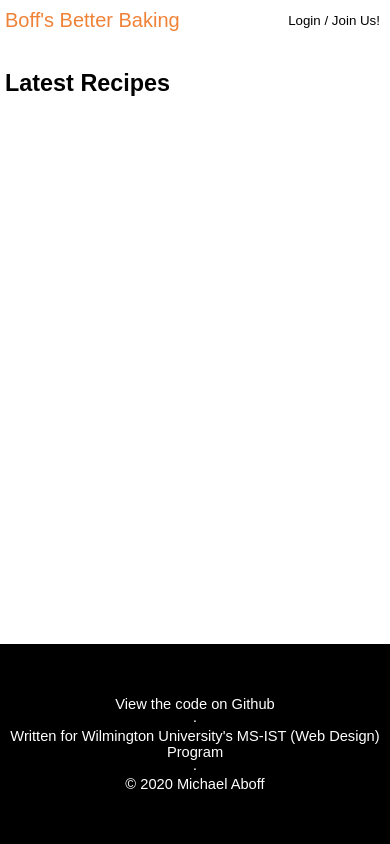
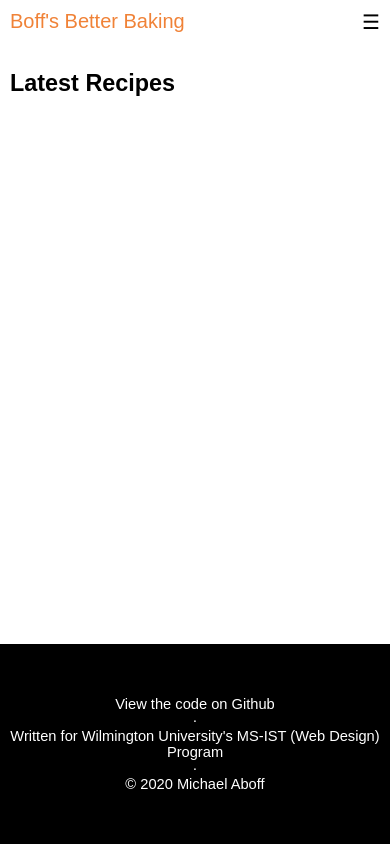
Before and after one commit to mwaboff/BoffMVC, a PHP site: template app/template/home.phtml in a window 390 px wide. Run offline with PHP 8.4, Linux system fonts and the light colour scheme; the template is opened without the code that fills it, so the values that code supplies are empty.

Commit message:
Improved responsiveness. Added hamburger menu for smaller screen sizes

```diff
--- a/app/template/navbar/nav-account-buttons.phtml
+++ b/app/template/navbar/nav-account-buttons.phtml
@@ -1,8 +1,13 @@
+<label for="hamburger">&#9776;</label>
+<input type="checkbox" id="hamburger"/>
+
 <?php
 if (!isset($_SESSION["id"])) {
 ?>
 
-<a href="?page=login" id="navbar-login-button" class="nav-item"><span class="nav-item-link">Login / Join Us!</span></a>
+<ul>
+    <li><a href="?page=login" id="navbar-login-button" class="nav-item">Login / Join Us!</a></li>
+</ul>
 
 <?php
 } else {
@@ -10,9 +15,11 @@ if (!isset($_SESSION["id"])) {
     $id = $_SESSION["id"];
 ?>
 
-<a href="?page=recipe&action=create" id="navbar-recipe-button" class="nav-item"><span class="nav-item-link">Create Recipe</span></a>
-<a href="?page=user&uid=<?= $id ?>" id="navbar-acct-button" class="nav-item"><span class="nav-item-link"><?= $name ?></span></a>
-<a href="?page=logout" id="navbar-logout-button" class="nav-item"><span class="nav-item-link">Logout</span></a>
+<ul>
+    <li><a href="?page=recipe&action=create" id="navbar-recipe-button" class="nav-item">Create Recipe</a></li>
+    <li><a href="?page=user&uid=<?= $id ?>" id="navbar-acct-button" class="nav-item"><?= $name ?></a></li>
+    <li><a href="?page=logout" id="navbar-logout-button" class="nav-item">Logout</a></li>
+</ul>
 
 <?php
 }
--- a/app/template/navbar/navbar.phtml
+++ b/app/template/navbar/navbar.phtml
@@ -1,7 +1,7 @@
 <div class="navbar">
     <div class="navbar-content">
         <a class="header-logo" href="?page=home">Boff's Better Baking</a>
-        <div class="nav-link-group">
+        <div id="nav-link-group">
             <?php require("nav-account-buttons.phtml") ?>
         </div>
     </div>
--- a/app/view/Application/css/style.css
+++ b/app/view/Application/css/style.css
@@ -39,7 +39,7 @@ body {
 
 @media screen and (max-width: 768px) {
     .content {
-        padding: 30px 5px;
+        padding: 30px 10px;
     }
 }
 
--- a/app/view/Navbar/css/navbar.css
+++ b/app/view/Navbar/css/navbar.css
@@ -9,6 +9,8 @@
     --logo-size: 20pt;
     --logo-weight: normal;
 
+    --navbar-padding: 10px;
+
     --navbar-menu-font-size: 11pt;
 }
 
@@ -17,8 +19,6 @@
     width: 100%;
     z-index: 100;
     max-height: var(--top-row-height);
-    grid-row: 1;
-    grid-column: 1 / -1;
     background: rgba(255, 255, 255, 0.836);
     backdrop-filter: blur(5px);
 }
@@ -26,8 +26,6 @@
 .navbar-default-background {
     width: 100%;
     min-height: var(--top-row-height);
-    grid-row: 1;
-    grid-column: 1 / -1;
     z-index: -5;
     background: white;
 }
@@ -42,6 +40,8 @@
     margin: 0 auto;
 }
 
+
+/* Logo */
 .header-logo {
     text-decoration: none;
     font-size: var(--logo-size);
@@ -53,24 +53,51 @@
     outline: none;
 }
 
-.nav-link-group {
+
+/* Navbar Links */
+#nav-link-group {
     min-height: var(--top-row-height);
 
     display: flex;
     flex-direction: row;
     justify-content: space-between;
+    align-items: center;
+    height: 100%;
+
+}
+
+#nav-link-group label, #hamburger {
+    display: none;
+}
+
+#nav-link-group ul {
+    list-style-type: none;
+    min-height: var(--top-row-height);
+    display: flex;
+    flex-direction: row;
+    justify-content: space-between;
+    align-items: center;
+}
+
+#nav-link-group ul li {
+    min-height: var(--top-row-height);
+    display: flex;
+    flex-direction: row;
+    justify-content: space-between;
+    align-items: center;
 }
 
 .nav-item {
+    padding: 0 var(--navbar-padding);
+    color: var(--navbar-text-color);
+    font-size: var(--navbar-menu-font-size);
+    text-decoration: none;
+    min-height: var(--top-row-height);
     display: flex;
+    flex-direction: row;
+    justify-content: space-between;
     align-items: center;
 
-    padding: 0px 10px;
-
-    text-decoration: none;
-    font-size: var(--navbar-menu-font-size);
-    color: var(--navbar-text-color);
-    transition-duration: var(--transition-speed);
 }
 
 .nav-item:hover {
@@ -86,12 +113,9 @@
     }
 
     .navbar {
-        padding-left: 5px;
+        padding: var(--navbar-padding);
     }
 
-    .nav-link-group {
-
-    }
 }
 
 
@@ -99,6 +123,48 @@
     :root {
         --content-width: 100%;
     }
+
+    .navbar-content {
+        flex-direction: column;
+        justify-items: center;
+        width: 100%;
+    }
+
+    .header-logo {
+        align-self: flex-start;
+    }
+
+    #nav-link-group {
+        align-self: flex-end;
+    }
+
+    #nav-link-group label {
+        display: block;
+        position: absolute;
+        top: var(--navbar-padding);
+        right: var(--navbar-padding);
+        font-size: var(--logo-size);
+    }
+
+    #nav-link-group ul {
+        margin-top: 5px;
+        flex-direction: row;
+        display: none;
+    }
+
+    #nav-link-group input:checked ~ ul {
+        display: flex;
+        flex-direction: column;
+        background: var(--primary-color);
+        justify-self: flex-end;
+        /* width: 33%; */
+    }
+
+    .nav-item {
+        font-size: 13pt;
+        color: var(--secondary-color);
+    }
+
 }
 
 
```
